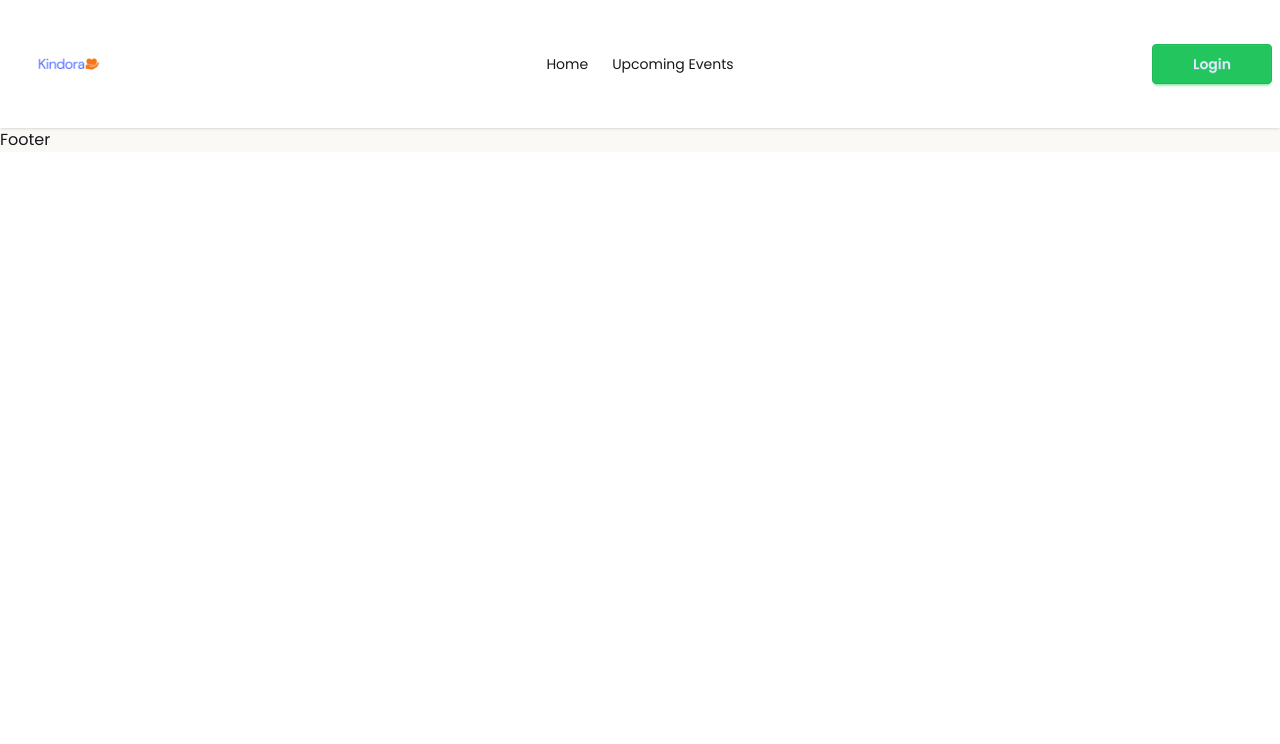
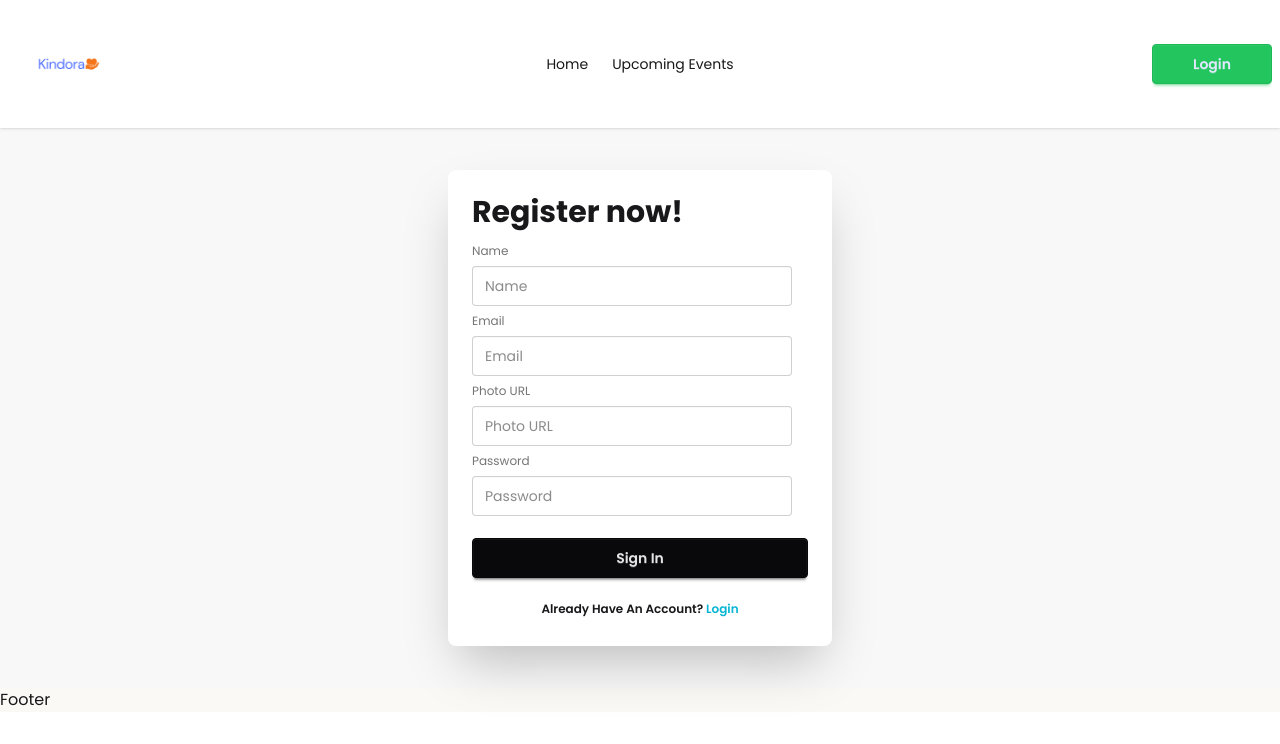
Before and after one commit to hassan8822/Social-Development-Client, a React (Vite) app: page /register in a window 1280 px wide. Shown: the top 744 px of the page. Built offline with nearby package versions, Linux system fonts and the light colour scheme; no server answers.

Commit message:
added a register page

```diff
--- a/src/Pages/Login/Login.jsx
+++ b/src/Pages/Login/Login.jsx
@@ -1,6 +1,7 @@
 import { use } from "react";
 import { Link, useNavigate } from "react-router";
 import { AuthContext } from "../../Povider/AuthProvider";
+import Swal from "sweetalert2";
 
 
 const Login = () => {
@@ -30,6 +31,7 @@ const Login = () => {
       .then((result) => {
       console.log(result.user);
       navigate("/");
+        Swal.fire("Login Successful", "Welcome back!", "success");
     })
     .catch((error) => {
       alert(error.message);
--- a/src/Pages/Register/Register.jsx
+++ b/src/Pages/Register/Register.jsx
@@ -1,11 +1,84 @@
+
+import { use } from "react";
+import { Link, useNavigate } from "react-router";
+import { AuthContext } from "../../Povider/AuthProvider";
+import Swal from "sweetalert2";
 
 
 const Register = () => {
-  return (
-    <div>
+  const navigate = useNavigate();
+  const { createuser, setUser} = use(AuthContext)
+  const handleSignIn = (e) => {
+    e.preventDefault();
 
+    const name = e.target.name.value;
+    const email = e.target.email.value;
+    const photo = e.target.Photo.value;
+    const password = e.target.password.value;
+   console.log(name, email, photo, password);
+
+    if (!/^(?=.*[a-z])(?=.*[A-Z]).{6,}$/.test(password)) {
+    alert(
+      "Password must contain at least one uppercase letter, one lowercase letter, and be at least 6 characters long."
+    );
+    return;
+  }
+   createuser(email, password)
+   .then(result => {
+    const user = result.user;
+    setUser(user);
+     Swal.fire("Registered!", "Account created successfully", "success");
+
+    navigate("/login")
+
+   })
+  .catch((error) => {
+ Swal.fire({
+    icon: "error",
+    title: "Registration Failed",
+    text: error.message,
+  });
+  });
+};
+    return (
+          <div className="hero bg-base-200 min-h-[70vh] ">
+
+
+    <div className="card bg-base-100 w-full max-w-sm shrink-0 shadow-2xl">
+      <div className="card-body">
+           <h1 className="text-3xl font-bold">Register now!</h1>
+      <form onSubmit={handleSignIn}>
+          <fieldset className="fieldset">
+
+             <label className="label">Name</label>
+          <input type="text" name="name" className="input" placeholder="Name"
+          required />
+
+          <label className="label">Email</label>
+          <input type="email" name="email" className="input" placeholder="Email"
+          required />
+
+
+          <label className="label">Photo URL</label>
+          <input type="text" name="Photo" className="input" placeholder="Photo URL"
+          required />
+
+          <label className="label">Password</label>
+          <input type="password" name="password" className="input" placeholder="Password"
+          required />
+
+
+          <button type="submit" className="btn btn-neutral mt-4">Sign In</button>
+
+           <p className="font-semibold text-center pt-4">Already Have An Account?{" "}
+           <Link className="text-secondary" to="/login">Login</Link>
+           </p>
+        </fieldset>
+      </form>
+      </div>
     </div>
-  );
+  </div>
+    );
 };
 
 export default Register;
```
